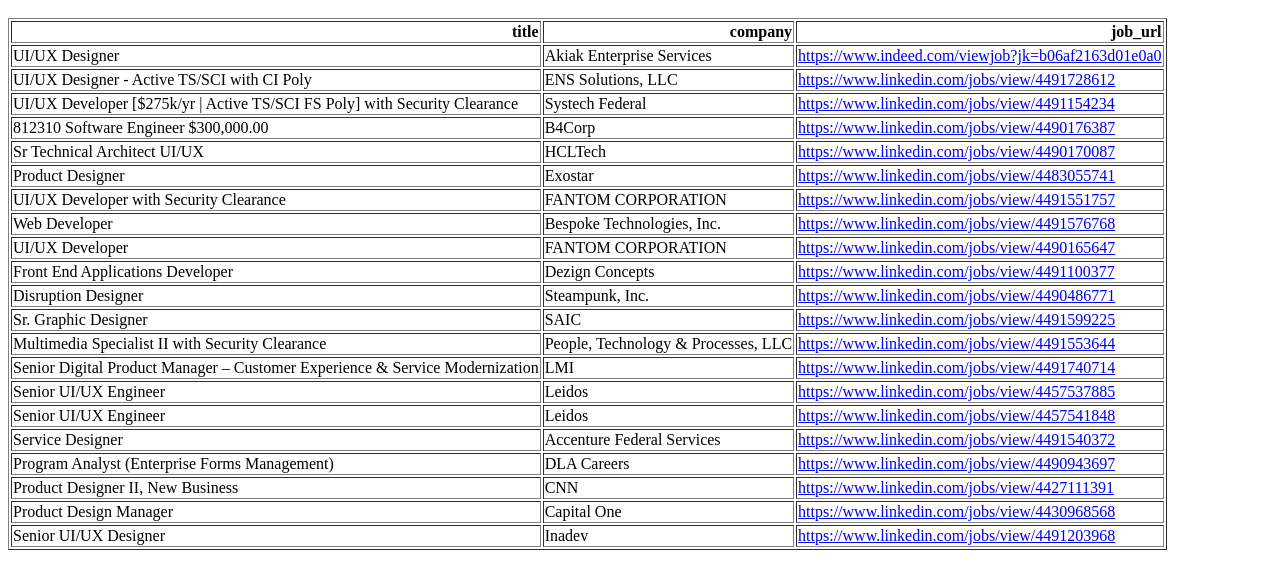
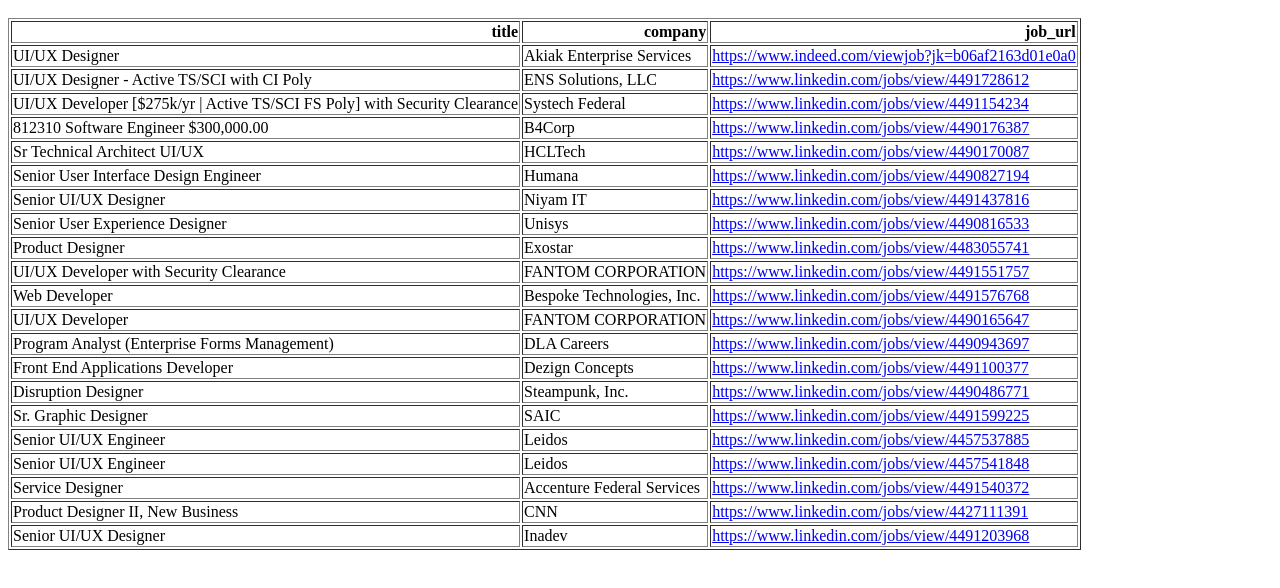
Before and after one commit to youngdv/Job-tracker, a plain HTML site: page index.html in a window 1280 px wide. Shown: the part 48-636 px from the top of the page. Drawn offline with Linux system fonts and the light colour scheme.

Commit message:
Update job board

```diff
--- a/index.html
+++ b/index.html
@@ -33,6 +33,21 @@
       <td><a href="https://www.linkedin.com/jobs/view/4490170087" target="_blank">https://www.linkedin.com/jobs/view/4490170087</a></td>
     </tr>
     <tr>
+      <td>Senior User Interface Design Engineer</td>
+      <td>Humana</td>
+      <td><a href="https://www.linkedin.com/jobs/view/4490827194" target="_blank">https://www.linkedin.com/jobs/view/4490827194</a></td>
+    </tr>
+    <tr>
+      <td>Senior UI/UX Designer</td>
+      <td>Niyam IT</td>
+      <td><a href="https://www.linkedin.com/jobs/view/4491437816" target="_blank">https://www.linkedin.com/jobs/view/4491437816</a></td>
+    </tr>
+    <tr>
+      <td>Senior User Experience Designer</td>
+      <td>Unisys</td>
+      <td><a href="https://www.linkedin.com/jobs/view/4490816533" target="_blank">https://www.linkedin.com/jobs/view/4490816533</a></td>
+    </tr>
+    <tr>
       <td>Product Designer</td>
       <td>Exostar</td>
       <td><a href="https://www.linkedin.com/jobs/view/4483055741" target="_blank">https://www.linkedin.com/jobs/view/4483055741</a></td>
@@ -53,6 +68,11 @@
       <td><a href="https://www.linkedin.com/jobs/view/4490165647" target="_blank">https://www.linkedin.com/jobs/view/4490165647</a></td>
     </tr>
     <tr>
+      <td>Program Analyst (Enterprise Forms Management)</td>
+      <td>DLA Careers</td>
+      <td><a href="https://www.linkedin.com/jobs/view/4490943697" target="_blank">https://www.linkedin.com/jobs/view/4490943697</a></td>
+    </tr>
+    <tr>
       <td>Front End Applications Developer</td>
       <td>Dezign Concepts</td>
       <td><a href="https://www.linkedin.com/jobs/view/4491100377" target="_blank">https://www.linkedin.com/jobs/view/4491100377</a></td>
@@ -66,16 +86,6 @@
       <td>Sr. Graphic Designer</td>
       <td>SAIC</td>
       <td><a href="https://www.linkedin.com/jobs/view/4491599225" target="_blank">https://www.linkedin.com/jobs/view/4491599225</a></td>
-    </tr>
-    <tr>
-      <td>Multimedia Specialist II with Security Clearance</td>
-      <td>People, Technology &amp; Processes, LLC</td>
-      <td><a href="https://www.linkedin.com/jobs/view/4491553644" target="_blank">https://www.linkedin.com/jobs/view/4491553644</a></td>
-    </tr>
-    <tr>
-      <td>Senior Digital Product Manager – Customer Experience &amp; Service Modernization</td>
-      <td>LMI</td>
-      <td><a href="https://www.linkedin.com/jobs/view/4491740714" target="_blank">https://www.linkedin.com/jobs/view/4491740714</a></td>
     </tr>
     <tr>
       <td>Senior UI/UX Engineer</td>
@@ -93,19 +103,9 @@
       <td><a href="https://www.linkedin.com/jobs/view/4491540372" target="_blank">https://www.linkedin.com/jobs/view/4491540372</a></td>
     </tr>
     <tr>
-      <td>Program Analyst (Enterprise Forms Management)</td>
-      <td>DLA Careers</td>
-      <td><a href="https://www.linkedin.com/jobs/view/4490943697" target="_blank">https://www.linkedin.com/jobs/view/4490943697</a></td>
-    </tr>
-    <tr>
       <td>Product Designer II, New Business</td>
       <td>CNN</td>
       <td><a href="https://www.linkedin.com/jobs/view/4427111391" target="_blank">https://www.linkedin.com/jobs/view/4427111391</a></td>
-    </tr>
-    <tr>
-      <td>Product Design Manager</td>
-      <td>Capital One</td>
-      <td><a href="https://www.linkedin.com/jobs/view/4430968568" target="_blank">https://www.linkedin.com/jobs/view/4430968568</a></td>
     </tr>
     <tr>
       <td>Senior UI/UX Designer</td>
```
